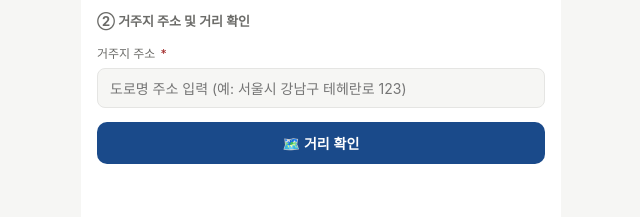
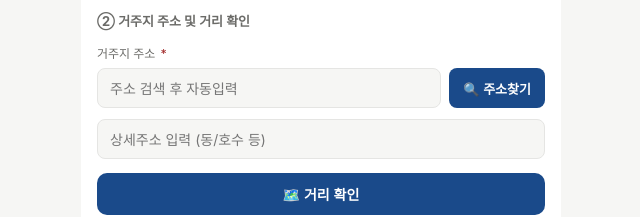
Before and after one commit to shinsak12-sketch/hr-note, a React (Vite) app in the folder frontend/: page /housing-apply in a window 1280 px wide. Shown: the part 288-505 px from the top of the page, without its empty margins (319-959 px from the left). Built offline with nearby package versions, Linux system fonts and the light colour scheme; no server answers.

Commit message:
feat: 사택신청 거주지 주소 카카오 API 연결

```diff
--- a/frontend/src/pages/HousingApply.jsx
+++ b/frontend/src/pages/HousingApply.jsx
@@ -20,20 +20,45 @@ export default function HousingApply() {
 
   useEffect(() => {
     api.getOffices().then(setOffices);
+    // 카카오 주소 API 로드
+    const script = document.createElement('script');
+    script.src = 'https://t1.daumcdn.net/mapjsapi/bundle/postcode/prod/postcode.v2.js';
+    script.async = true;
+    document.head.appendChild(script);
+    return () => { document.head.removeChild(script); };
   }, []);
+
+  function searchAddress() {
+    if (!window.daum?.Postcode) {
+      alert('주소 검색 로딩 중입니다. 잠시 후 다시 시도해주세요.');
+      return;
+    }
+    new window.daum.Postcode({
+      oncomplete: (data) => {
+        const addr = data.roadAddress || data.jibunAddress;
+        setF('home_address', addr);
+        setDistance(null);
+        setStep(1);
+      }
+    }).open();
+  }
 
   function setF(k, v) { setForm(f => ({ ...f, [k]: v })); }
 
   async function handleCheckDistance() {
     setError('');
-    if (!form.home_address || !form.office_id) {
+    const fullAddress = form.home_address_detail
+      ? `${form.home_address} ${form.home_address_detail}`
+      : form.home_address;
+    if (!fullAddress || !form.office_id) {
       setError('거주지 주소와 소속을 입력하세요.');
       return;
     }
     setChecking(true);
     try {
-      const res = await api.checkDistance({ home_address: form.home_address, office_id: form.office_id });
+      const res = await api.checkDistance({ home_address: fullAddress, office_id: form.office_id });
       setDistance(res);
+      setForm(f => ({ ...f, home_address: fullAddress }));
       setStep(2);
     } catch (e) {
       setError(e.message);
@@ -127,8 +152,20 @@ export default function HousingApply() {
 
         <div className="form-group">
           <label className="form-label">거주지 주소 <span className="req">*</span></label>
-          <input type="text" placeholder="도로명 주소 입력 (예: 서울시 강남구 테헤란로 123)"
-            value={form.home_address} onChange={e => { setF('home_address', e.target.value); setDistance(null); setStep(1); }} />
+          <div style={{ display: 'flex', gap: 8, marginBottom: 6 }}>
+            <input type="text" placeholder="주소 검색 후 자동입력"
+              value={form.home_address} readOnly
+              style={{ flex: 1, background: 'var(--bg2)' }} />
+            <button type="button" onClick={searchAddress} style={{
+              padding: '0 14px', height: 40, borderRadius: 8,
+              background: '#1A4A8A', color: '#fff',
+              border: 'none', cursor: 'pointer', fontSize: 13,
+              fontWeight: 600, whiteSpace: 'nowrap',
+            }}>🔍 주소찾기</button>
+          </div>
+          <input type="text" placeholder="상세주소 입력 (동/호수 등)"
+            value={form.home_address_detail || ''}
+            onChange={e => setF('home_address_detail', e.target.value)} />
         </div>
 
         <button onClick={handleCheckDistance} disabled={checking}
```
